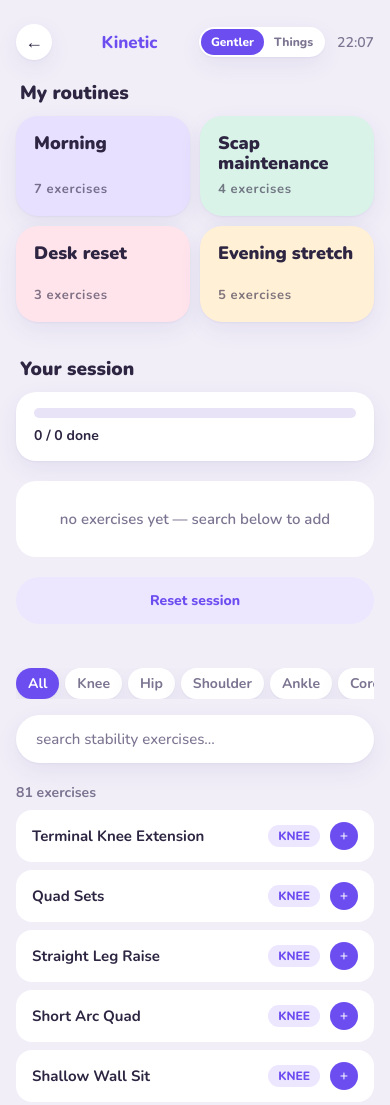
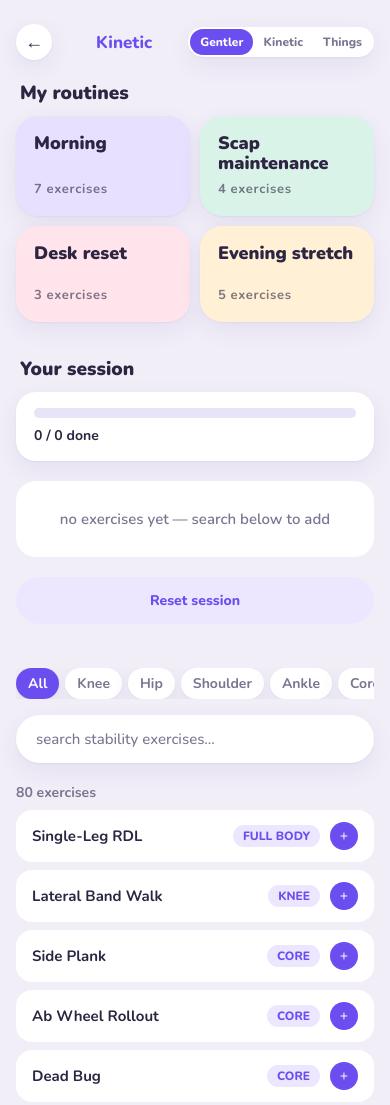
Before and after one commit to kamranbadirov/workout, a plain HTML site: page routines.html in a window 390 px wide. Shown: the top 1105 px of the page. Drawn offline with nearby package versions, Linux system fonts and the light colour scheme; a web font is replaced by a local one.

Commit message:
merge duplicate exercises and bring back the kinetic theme
- keep one entry per exercise; an exercise can now belong to several groups
- merged entries keep the original group's sets and reps
- custom and routines filters and badges understand multi-group entries
- add the original dark style as a kinetic theme between gentler and things
- hide the clock on screens under 400px so the switcher fits

```diff
--- a/exercises.js
+++ b/exercises.js
@@ -87,7 +87,7 @@ window.EXERCISES = [
 
   // HAMSTRINGS (10)
   { name: "Romanian Deadlift",              muscle: "Hamstrings",  equipment: "Barbell",    spec: "4×8–10" },
-  { name: "Single-Leg RDL",                 muscle: "Hamstrings",  equipment: "Dumbbell",   spec: "3×10 / leg" },
+  { name: "Single-Leg RDL",                 muscle: ["Hamstrings", "Stability"], bodyPart: "Full Body",  equipment: "Dumbbell",   spec: "3×10 / leg" },
   { name: "Lying Leg Curl",                 muscle: "Hamstrings",  equipment: "Machine",    spec: "3×10–12" },
   { name: "Seated Leg Curl",                muscle: "Hamstrings",  equipment: "Machine",    spec: "3×10–12" },
   { name: "Standing Leg Curl",              muscle: "Hamstrings",  equipment: "Machine",    spec: "3×12–15" },
@@ -104,7 +104,7 @@ window.EXERCISES = [
   { name: "Cable Kickback",                 muscle: "Glutes",      equipment: "Cable",      spec: "3×15 / leg" },
   { name: "Donkey Kick",                    muscle: "Glutes",      equipment: "Bodyweight", spec: "3×15 / leg" },
   { name: "Abductor Machine",               muscle: "Glutes",      equipment: "Machine",    spec: "3×15–20" },
-  { name: "Lateral Band Walk",              muscle: "Glutes",      equipment: "Band",       spec: "3×15 / dir" },
+  { name: "Lateral Band Walk",              muscle: ["Glutes", "Stability"], bodyPart: "Knee",      equipment: "Band",       spec: "3×15 / dir" },
   { name: "Sumo Squat",                     muscle: "Glutes",      equipment: "Dumbbell",   spec: "3×12–15" },
   { name: "Reverse Hyperextension",         muscle: "Glutes",      equipment: "Machine",    spec: "3×12–15" },
   { name: "Frog Pump",                      muscle: "Glutes",      equipment: "Bodyweight", spec: "3×20–25" },
@@ -121,15 +121,15 @@ window.EXERCISES = [
 
   // CORE (13)
   { name: "Plank",                          muscle: "Core",        equipment: "Bodyweight", spec: "3×45–60s" },
-  { name: "Side Plank",                     muscle: "Core",        equipment: "Bodyweight", spec: "3×30–45s / side" },
+  { name: "Side Plank",                     muscle: ["Core", "Stability"], bodyPart: "Core",        equipment: "Bodyweight", spec: "3×30–45s / side" },
   { name: "Hanging Leg Raise",              muscle: "Core",        equipment: "Bodyweight", spec: "3×10–15" },
   { name: "Hanging Toes to Bar",            muscle: "Core",        equipment: "Bodyweight", spec: "3×10–15" },
-  { name: "Ab Wheel Rollout",               muscle: "Core",        equipment: "Ab Wheel",   spec: "3×10–12" },
+  { name: "Ab Wheel Rollout",               muscle: ["Core", "Stability"], bodyPart: "Core",        equipment: "Ab Wheel",   spec: "3×10–12" },
   { name: "Cable Crunch",                   muscle: "Core",        equipment: "Cable",      spec: "3×12–15" },
   { name: "Russian Twist",                  muscle: "Core",        equipment: "Plate",      spec: "3×20 total" },
-  { name: "Dead Bug",                       muscle: "Core",        equipment: "Bodyweight", spec: "3×10 / side" },
-  { name: "Pallof Press",                   muscle: "Core",        equipment: "Cable",      spec: "3×12 / side" },
-  { name: "Hollow Body Hold",               muscle: "Core",        equipment: "Bodyweight", spec: "3×30s" },
+  { name: "Dead Bug",                       muscle: ["Core", "Stability"], bodyPart: "Core",        equipment: "Bodyweight", spec: "3×10 / side" },
+  { name: "Pallof Press",                   muscle: ["Core", "Stability"], bodyPart: "Core",        equipment: "Cable",      spec: "3×12 / side" },
+  { name: "Hollow Body Hold",               muscle: ["Core", "Stability"], bodyPart: "Core",        equipment: "Bodyweight", spec: "3×30s" },
   { name: "Bicycle Crunch",                 muscle: "Core",        equipment: "Bodyweight", spec: "3×20 total" },
   { name: "Sit-ups",                        muscle: "Core",        equipment: "Bodyweight", spec: "3×20" },
   { name: "Landmine Rotation",              muscle: "Core",        equipment: "Barbell",    spec: "3×10 / side" },
@@ -164,45 +164,38 @@ window.EXERCISES = [
   { name: "Battle Ropes",                   muscle: "Cardio",      equipment: "Battle Rope",spec: "4×30s" },
 
   // REHAB (10)
-  { name: "Quad Sets",                      muscle: "Rehab",       equipment: "Bodyweight", spec: "3×10 · 5s hold" },
+  { name: "Quad Sets",                      muscle: ["Rehab", "Stability"], bodyPart: "Knee",       equipment: "Bodyweight", spec: "3×10 · 5s hold" },
   { name: "TKE (band)",                     muscle: "Rehab",       equipment: "Band",       spec: "3×12–15 · slow" },
-  { name: "Straight Leg Raise",             muscle: "Rehab",       equipment: "Bodyweight", spec: "3×10–12" },
-  { name: "Shallow Wall Sit",               muscle: "Rehab",       equipment: "Bodyweight", spec: "4×20–30s · 30–45°" },
-  { name: "Side-Lying Hip Abduction",       muscle: "Rehab",       equipment: "Bodyweight", spec: "2–3×12–15" },
-  { name: "Clamshell",                      muscle: "Rehab",       equipment: "Band",       spec: "3×15 / side" },
-  { name: "Prone Hip Extension",            muscle: "Rehab",       equipment: "Bodyweight", spec: "3×12–15" },
+  { name: "Straight Leg Raise",             muscle: ["Rehab", "Stability"], bodyPart: "Knee",       equipment: "Bodyweight", spec: "3×10–12" },
+  { name: "Shallow Wall Sit",               muscle: ["Rehab", "Stability"], bodyPart: "Knee",       equipment: "Bodyweight", spec: "4×20–30s · 30–45°" },
+  { name: "Side-Lying Hip Abduction",       muscle: ["Rehab", "Stability"], bodyPart: "Hip",       equipment: "Bodyweight", spec: "2–3×12–15" },
+  { name: "Clamshell",                      muscle: ["Rehab", "Stability"], bodyPart: "Hip",       equipment: "Band",       spec: "3×15 / side" },
+  { name: "Prone Hip Extension",            muscle: ["Rehab", "Stability"], bodyPart: "Hip",       equipment: "Bodyweight", spec: "3×12–15" },
   { name: "Terminal Knee Extension (TKE)",  muscle: "Rehab",       equipment: "Band",       spec: "3×15 · full lockout" },
   { name: "Ankle Dorsiflexion Stretch",     muscle: "Rehab",       equipment: "Bodyweight", spec: "3×30s / side" },
   { name: "Hip Flexor Stretch",             muscle: "Rehab",       equipment: "Bodyweight", spec: "3×30s / side" },
   { name: "Monster Walk (band)",            muscle: "Rehab",       equipment: "Band",       spec: "3×10 / dir" },
-  { name: "Single-Leg Balance",             muscle: "Rehab",       equipment: "Bodyweight", spec: "3×30s / leg" },
+  { name: "Single-Leg Balance",             muscle: ["Rehab", "Stability"], bodyPart: "Ankle",       equipment: "Bodyweight", spec: "3×30s / leg" },
   { name: "VMO Squeeze (towel under knee)", muscle: "Rehab",       equipment: "Bodyweight", spec: "3×10 · 5s hold" },
 
   // STABILITY — KNEE
   { name: "Terminal Knee Extension",        muscle: "Stability", bodyPart: "Knee",     equipment: "Band",       spec: "3×15 · full lockout" },
-  { name: "Quad Sets",                      muscle: "Stability", bodyPart: "Knee",     equipment: "Bodyweight", spec: "3×10 · 5–10s hold" },
-  { name: "Straight Leg Raise",             muscle: "Stability", bodyPart: "Knee",     equipment: "Bodyweight", spec: "3×10–12 · 2s up/down" },
   { name: "Short Arc Quad",                 muscle: "Stability", bodyPart: "Knee",     equipment: "Bodyweight", spec: "3×15 · full lockout" },
-  { name: "Shallow Wall Sit",               muscle: "Stability", bodyPart: "Knee",     equipment: "Bodyweight", spec: "4×20–30s · 30–45° only" },
   { name: "Step Down (controlled)",         muscle: "Stability", bodyPart: "Knee",     equipment: "Bodyweight", spec: "3×8–10 / leg · slow" },
   { name: "Eccentric Step-Down",            muscle: "Stability", bodyPart: "Knee",     equipment: "Bodyweight", spec: "3×8 / leg · 3–4s down" },
   { name: "Step Up (low)",                  muscle: "Stability", bodyPart: "Knee",     equipment: "Bodyweight", spec: "3×10 / leg · no push-off" },
   { name: "VMO Lunge (shallow)",            muscle: "Stability", bodyPart: "Knee",     equipment: "Bodyweight", spec: "3×10 / leg · 30° only" },
-  { name: "Lateral Band Walk",              muscle: "Stability", bodyPart: "Knee",     equipment: "Band",       spec: "3×15 / dir" },
   { name: "Reverse Nordic Curl (assisted)", muscle: "Stability", bodyPart: "Knee",     equipment: "Bodyweight", spec: "3×8–10" },
   { name: "Single-Leg Press (light)",       muscle: "Stability", bodyPart: "Knee",     equipment: "Machine",    spec: "3×12 / leg · moderate depth" },
   { name: "Patellar Tracking Drill",        muscle: "Stability", bodyPart: "Knee",     equipment: "Bodyweight", spec: "3×10 · slow" },
 
   // STABILITY — HIP
-  { name: "Clamshell",                      muscle: "Stability", bodyPart: "Hip",      equipment: "Band",       spec: "3×15 / side" },
-  { name: "Side-Lying Hip Abduction",       muscle: "Stability", bodyPart: "Hip",      equipment: "Bodyweight", spec: "3×12–15 / side" },
   { name: "Hip Hinge (drill)",              muscle: "Stability", bodyPart: "Hip",      equipment: "Bodyweight", spec: "3×10 · controlled" },
   { name: "Single-Leg Glute Bridge",        muscle: "Stability", bodyPart: "Hip",      equipment: "Bodyweight", spec: "3×10–12 / leg" },
   { name: "Fire Hydrant",                   muscle: "Stability", bodyPart: "Hip",      equipment: "Band",       spec: "3×15 / side" },
   { name: "Monster Walk",                   muscle: "Stability", bodyPart: "Hip",      equipment: "Band",       spec: "3×12 / dir" },
   { name: "Hip Airplane",                   muscle: "Stability", bodyPart: "Hip",      equipment: "Bodyweight", spec: "3×8 / side · slow" },
   { name: "Standing Hip Abduction (band)",  muscle: "Stability", bodyPart: "Hip",      equipment: "Band",       spec: "3×15 / side" },
-  { name: "Prone Hip Extension",            muscle: "Stability", bodyPart: "Hip",      equipment: "Bodyweight", spec: "3×12–15" },
   { name: "Lateral Step-Up",                muscle: "Stability", bodyPart: "Hip",      equipment: "Bodyweight", spec: "3×10 / leg" },
 
   // STABILITY — SHOULDER
@@ -211,14 +204,13 @@ window.EXERCISES = [
   { name: "External Rotation (band)",       muscle: "Stability", bodyPart: "Shoulder", equipment: "Band",       spec: "3×15 / side" },
   { name: "Internal Rotation (band)",       muscle: "Stability", bodyPart: "Shoulder", equipment: "Band",       spec: "3×15 / side" },
   { name: "YTW Raise",                      muscle: "Stability", bodyPart: "Shoulder", equipment: "Dumbbell",   spec: "3×10 each · light" },
-  { name: "Prone T Raise",                  muscle: "Stability", bodyPart: "Shoulder", equipment: "Dumbbell",   spec: "3×12 · light" },
+  { name: "Prone T Raise",                  muscle: "Stability", bodyPart: ["Shoulder", "Posture"], equipment: "Dumbbell",   spec: "3×12 · light" },
   { name: "Side-Lying External Rotation",   muscle: "Stability", bodyPart: "Shoulder", equipment: "Dumbbell",   spec: "3×12–15 / side · light" },
   { name: "Serratus Punch",                 muscle: "Stability", bodyPart: "Shoulder", equipment: "Bodyweight", spec: "3×15" },
   { name: "Wall Push-up Plus",              muscle: "Stability", bodyPart: "Shoulder", equipment: "Bodyweight", spec: "3×12–15" },
   { name: "Bottoms-Up KB Press",            muscle: "Stability", bodyPart: "Shoulder", equipment: "Kettlebell", spec: "3×8 / side · light" },
 
   // STABILITY — ANKLE
-  { name: "Single-Leg Balance",             muscle: "Stability", bodyPart: "Ankle",    equipment: "Bodyweight", spec: "3×30s / leg" },
   { name: "Single-Leg Balance (eyes shut)", muscle: "Stability", bodyPart: "Ankle",    equipment: "Bodyweight", spec: "3×20s / leg" },
   { name: "Heel-to-Toe Walk",               muscle: "Stability", bodyPart: "Ankle",    equipment: "Bodyweight", spec: "3×10m" },
   { name: "Ankle Alphabet",                 muscle: "Stability", bodyPart: "Ankle",    equipment: "Bodyweight", spec: "2× each foot" },
@@ -228,19 +220,13 @@ window.EXERCISES = [
   { name: "Lateral Hop & Stick",            muscle: "Stability", bodyPart: "Ankle",    equipment: "Bodyweight", spec: "3×8 / side · controlled landing" },
 
   // STABILITY — CORE
-  { name: "Dead Bug",                       muscle: "Stability", bodyPart: "Core",     equipment: "Bodyweight", spec: "3×8 / side · slow" },
   { name: "Bird Dog",                       muscle: "Stability", bodyPart: "Core",     equipment: "Bodyweight", spec: "3×10 / side · 3s hold" },
-  { name: "Pallof Press",                   muscle: "Stability", bodyPart: "Core",     equipment: "Band",       spec: "3×10 / side" },
   { name: "McGill Curl-Up",                 muscle: "Stability", bodyPart: "Core",     equipment: "Bodyweight", spec: "3×8–10 · neck supported" },
-  { name: "Side Plank",                     muscle: "Stability", bodyPart: "Core",     equipment: "Bodyweight", spec: "3×30–45s / side" },
   { name: "Side Plank with Hip Abduction",  muscle: "Stability", bodyPart: "Core",     equipment: "Bodyweight", spec: "3×10 / side" },
-  { name: "Hollow Body Hold",               muscle: "Stability", bodyPart: "Core",     equipment: "Bodyweight", spec: "3×20–30s" },
   { name: "Stir the Pot",                   muscle: "Stability", bodyPart: "Core",     equipment: "Swiss Ball", spec: "3×10 circles / dir" },
-  { name: "Ab Wheel Rollout",               muscle: "Stability", bodyPart: "Core",     equipment: "Ab Wheel",   spec: "3×8–10" },
   { name: "Copenhagen Plank",               muscle: "Stability", bodyPart: "Core",     equipment: "Bodyweight", spec: "3×20–30s / side" },
 
   // STABILITY — FULL BODY
-  { name: "Single-Leg RDL",                 muscle: "Stability", bodyPart: "Full Body", equipment: "Dumbbell",  spec: "3×10 / leg · controlled" },
   { name: "Y-Balance Reach",                muscle: "Stability", bodyPart: "Full Body", equipment: "Bodyweight",spec: "3×5 / dir / leg" },
   { name: "Single-Leg Squat (assisted)",    muscle: "Stability", bodyPart: "Full Body", equipment: "Bodyweight",spec: "3×8 / leg" },
   { name: "Lunge with Rotation",            muscle: "Stability", bodyPart: "Full Body", equipment: "Bodyweight",spec: "3×10 / leg" },
@@ -253,7 +239,6 @@ window.EXERCISES = [
   { name: "Wall Angel",                     muscle: "Stability", bodyPart: "Posture",   equipment: "Bodyweight", spec: "3×10 · full contact with wall" },
   { name: "Thoracic Extension (foam roller)",muscle: "Stability",bodyPart: "Posture",   equipment: "Foam Roller",spec: "2×60s · segment by segment" },
   { name: "Prone Y Raise",                  muscle: "Stability", bodyPart: "Posture",   equipment: "Dumbbell",   spec: "3×12 · light · thumbs up" },
-  { name: "Prone T Raise",                  muscle: "Stability", bodyPart: "Posture",   equipment: "Dumbbell",   spec: "3×12 · light · squeeze scapulae" },
   { name: "Prone W Raise",                  muscle: "Stability", bodyPart: "Posture",   equipment: "Dumbbell",   spec: "3×12 · light · elbows 90°" },
   { name: "Scapular Retraction",            muscle: "Stability", bodyPart: "Posture",   equipment: "Band",       spec: "3×15 · 2s hold at end range" },
   { name: "Band Pull-Apart (posture)",      muscle: "Stability", bodyPart: "Posture",   equipment: "Band",       spec: "3×20 · arms straight · light band" },
--- a/routines.html
+++ b/routines.html
@@ -24,6 +24,7 @@
       <div class="header-end">
         <div class="theme-switch" role="group" aria-label="Theme">
           <button type="button" data-theme-option="gentler">Gentler</button>
+          <button type="button" data-theme-option="kinetic">Kinetic</button>
           <button type="button" data-theme-option="things">Things</button>
         </div>
         <div id="clock">--:--</div>
--- a/stability.js
+++ b/stability.js
@@ -16,7 +16,7 @@ var doneState        = JSON.parse(localStorage.getItem(BUILDER_DONE_KEY) || '{}'
 
 // Only stability exercises
 var STABILITY_EXERCISES = window.EXERCISES.filter(function(ex) {
-  return ex.muscle === 'Stability';
+  return [].concat(ex.muscle).indexOf('Stability') !== -1;
 });
 
 // ─── Persistence ──────────────────────────────────────────────────────────────
@@ -41,7 +41,7 @@ function saveDoneState() {
 function getFilteredExercises() {
   var q = searchQuery.toLowerCase().trim();
   return STABILITY_EXERCISES.filter(function(ex) {
-    var partMatch = currentFilter === 'All' || ex.bodyPart === currentFilter;
+    var partMatch = currentFilter === 'All' || [].concat(ex.bodyPart).indexOf(currentFilter) !== -1;
     var nameMatch = !q || ex.name.toLowerCase().indexOf(q) !== -1;
     return partMatch && nameMatch;
   });
@@ -60,7 +60,7 @@ function renderResults() {
   results.forEach(function(ex) {
     html += '<div class="result-item" onclick="addToSession(' + JSON.stringify(ex).replace(/"/g, '&quot;') + ')">'
       + '<span class="result-name">' + ex.name + '</span>'
-      + '<span class="result-muscle">' + ex.bodyPart.toUpperCase() + '</span>'
+      + '<span class="result-muscle">' + (currentFilter !== 'All' && [].concat(ex.bodyPart).indexOf(currentFilter) !== -1 ? currentFilter : [].concat(ex.bodyPart)[0]).toUpperCase() + '</span>'
       + '<button class="result-add" aria-label="add">+</button>'
       + '</div>';
   });
--- a/theme.js
+++ b/theme.js
@@ -1,7 +1,7 @@
 (function () {
   var KEY = "kinetic-theme";
   var MODE_KEY = "kinetic-mode";
-  var THEMES = ["things", "gentler"];
+  var THEMES = ["gentler", "kinetic", "things"];
   var root = document.documentElement;
   var media = window.matchMedia ? window.matchMedia("(prefers-color-scheme: dark)") : null;
 
```
Also changed, not shown: builder.html (+1 -0 lines), builder.js (+9 -2 lines), index.html (+1 -0 lines), premade.html (+1 -0 lines), style.css (+17 -0 lines).
